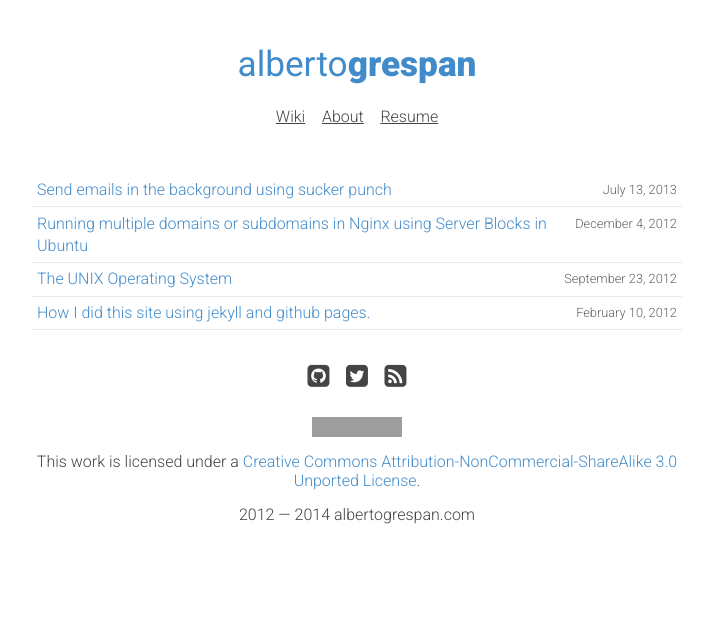
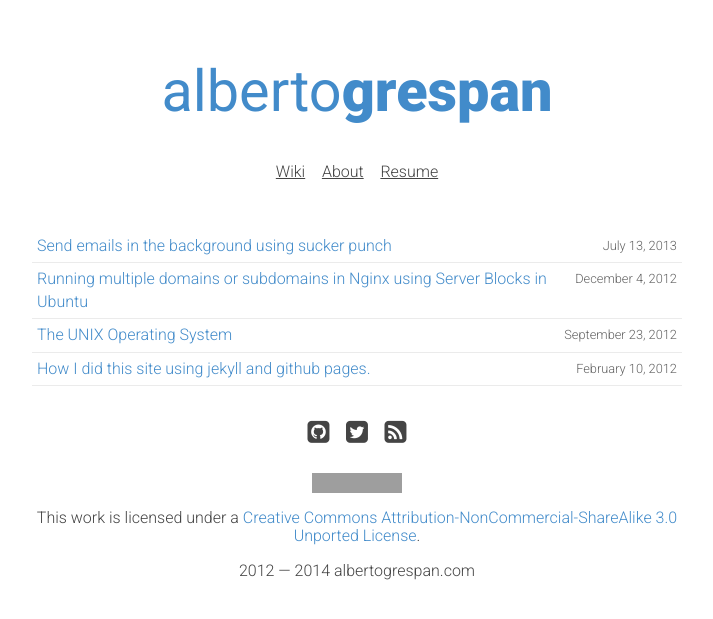
Before and after one commit to albertogg/albertogg.github.com, a Jekyll site: the page built from index.html, in a window 1280 px wide. Shown: the top 619 px of the page, without its empty margins (283-996 px from the left). Built offline with Jekyll 4.4.1, drawn with Linux system fonts in a browser that asks for light colours; nearby versions of some CDN libraries; library files that are not in the unit come from our copies; Markdown is read by kramdown in place of the engine named in the settings; grey boxes are pictures that could not be loaded.

Commit message:
Add some responsive to the page header
The responsive header consists in make the title bigger in tablets and computers.

```diff
--- a/css/style.css
+++ b/css/style.css
@@ -83,6 +83,12 @@ footer {
   text-align: center;
   margin: 0 auto; }
 
+@media (min-width: 768px) {
+  .header .name {
+    font-size: 3em; } }
+@media (min-width: 1024px) {
+  .header .name {
+    font-size: 3.6em; } }
 .highlight {
   background-color: #073642;
   color: #93a1a1;
```
Also changed, not shown: css/scss/_responsive.scss (+15 -0 lines).
